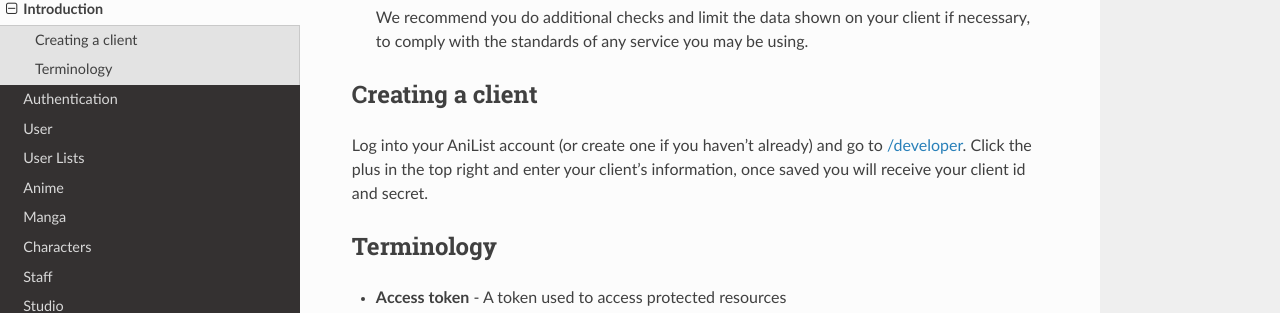
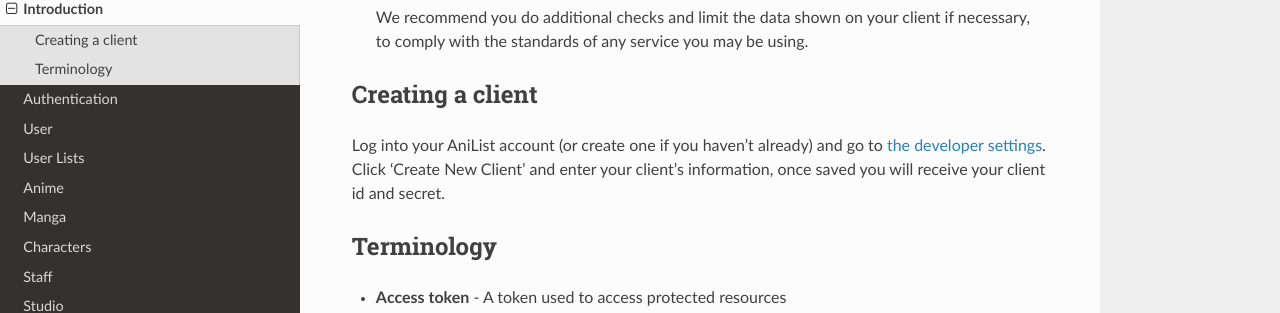
Before and after one commit to joshstar/AniList-API-Docs, a Sphinx documentation site: the page built from source/introduction.rst, in a window 1280 px wide and 900 px high, scrolled down 868 px. Shown: the part 137-450 px from the top of the window. Built offline with Sphinx 7.4.7 and the Read the Docs theme 2.0.0, drawn with Linux system fonts in a browser that asks for light colours.

Commit message:
Fix instructions for getting API credentials.

```diff
--- a/source/introduction.rst
+++ b/source/introduction.rst
@@ -39,7 +39,7 @@
 Creating a client
 ==================================
 
-Log into your AniList account (or create one if you haven't already) and go to `/developer <http://anilist.co/developer>`_. Click the plus in the top right and enter your client's information, once saved you will receive your client id and secret.
+Log into your AniList account (or create one if you haven't already) and go to `the developer settings <https://anilist.co/settings/developer>`_. Click 'Create New Client' and enter your client's information, once saved you will receive your client id and secret.
 
 
 ==================================
```
